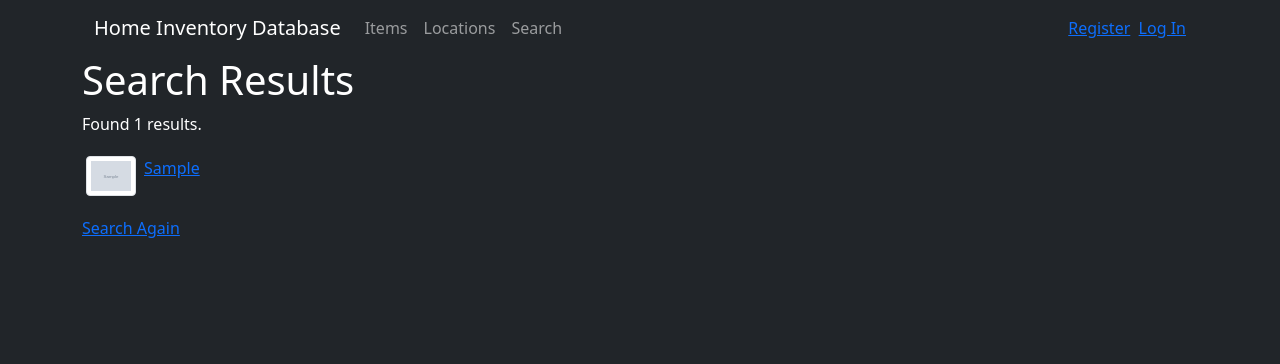
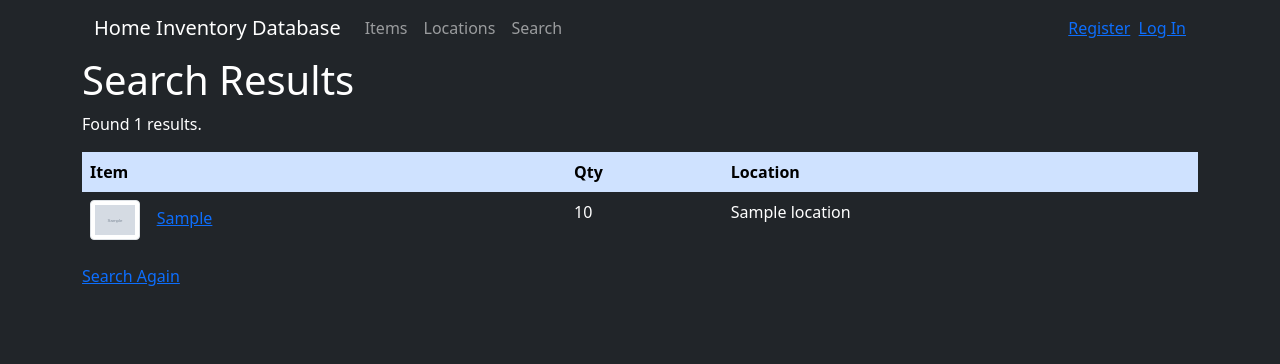
Before and after one commit to ka6sox/hidb, a Flask app: template hidb/templates/search/results.html.j2 in a window 1280 px wide. Shown: the top 364 px of the page. Run offline with Flask 2, Linux system fonts and the light colour scheme; the template is opened without the code that fills it: most values are stand-ins (such as "Sample title", 1, 10 or a date in 2020); grey boxes marked "Sample" are stand-in pictures.

Commit message:
Show quantity and location in both item index and search results

```diff
--- a/hidb/search.py
+++ b/hidb/search.py
@@ -23,7 +23,7 @@ def run_search():
       do_search_locations = request.form.get('search_locations')
       do_search_sublocation = request.form.get('search_sublocations')
 
-      query = 'SELECT i.id, model_no, serial_no, description, qty, cost, date_added, location, sublocation, photo FROM items i WHERE '
+      query = 'SELECT i.id, model_no, serial_no, description, qty, cost, date_added, sublocation, photo, (SELECT description FROM locations l WHERE location = l.id) as location FROM items i WHERE '
       valid_query = False
 
       if do_search_model_no == "search_model_no":
--- a/hidb/templates/search/results.html.j2
+++ b/hidb/templates/search/results.html.j2
@@ -7,12 +7,20 @@
 {% block content %}
 <p>Found {{ results|length }} results.</p>
 
-<table class="table w-auto table-borderless table-dark table-sm">
+<table class="table table-borderless table-dark">
+<thead>
+<tr class="table-primary">
+<th>Item</th>
+      <th>Qty</th>
+      <th>Location</th>
+</thead>
   <tbody>
     {% for r in results %}
     <tr>
-    <td><img src="/static/photos/{{ r['photo'] }}" class="img-thumbnail img-fluid" style="max-height: 50px; max-width: 50px;"></td>
-    <td class="text-left"><A HREF="{{ url_for('items.details', id=r['id']) }}">{{ r['model_no'] }}</A></td>
+    <td><img src="/static/photos/{{ r['photo'] }}" class="img-thumbnail img-fluid" style="max-height: 50px; max-width: 50px;">&nbsp;&nbsp;&nbsp;
+    <A HREF="{{ url_for('items.details', id=r['id']) }}">{{ r['model_no'] }}</A></td>
+    <td>{{ r['qty'] }}</td>
+    <td>{{ r['location'] }}</td>
     </tr>
     {% endfor %}
   </tbody>
```
Also changed, not shown: hidb/items.py (+20 -10 lines), hidb/templates/items/index.html.j2 (+7 -5 lines).
